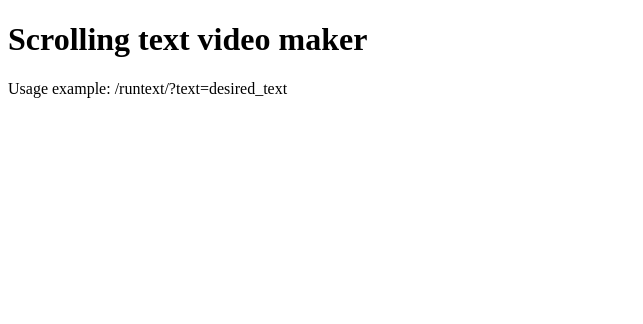
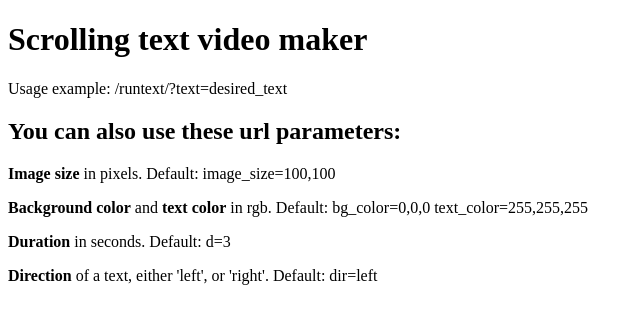
Before and after one commit to dzherb/scrolling-text-generator, a Django app: page / in a window 1280 px wide. Shown: the top 324 px of the page, without its empty margins (0-643 px from the left). Run offline with Django 4.2, Linux system fonts and the light colour scheme.

Commit message:
Expand home page html file with more info

```diff
--- a/ScrollingTextApp/video_generator/templates/video_generator/home.html
+++ b/ScrollingTextApp/video_generator/templates/video_generator/home.html
@@ -7,5 +7,11 @@
 <body>
     <h1>Scrolling text video maker</h1>
     <p>Usage example: /runtext/?text=desired_text</p>
+    <h2>You can also use these url parameters:</h2>
+    <p><b>Image size</b> in pixels. Default: image_size=100,100</p>
+    <p><b>Background color</b> and <b>text color</b> in rgb. Default: bg_color=0,0,0 text_color=255,255,255</p>
+    <p><b>Duration</b> in seconds. Default: d=3</p>
+    <p><b>Direction</b> of a text, either 'left', or 'right'. Default: dir=left</p>
+
 </body>
 </html>
```
